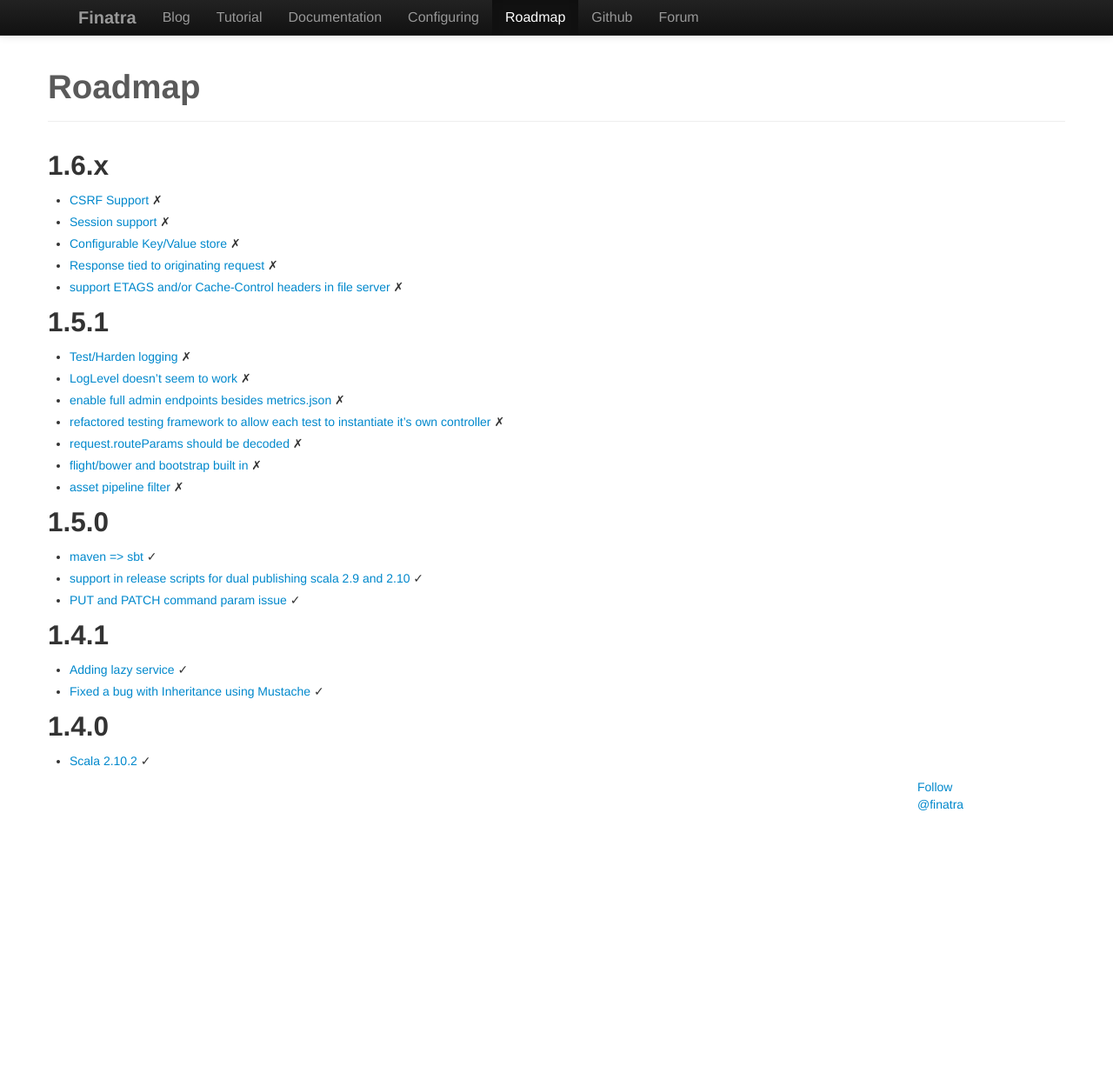
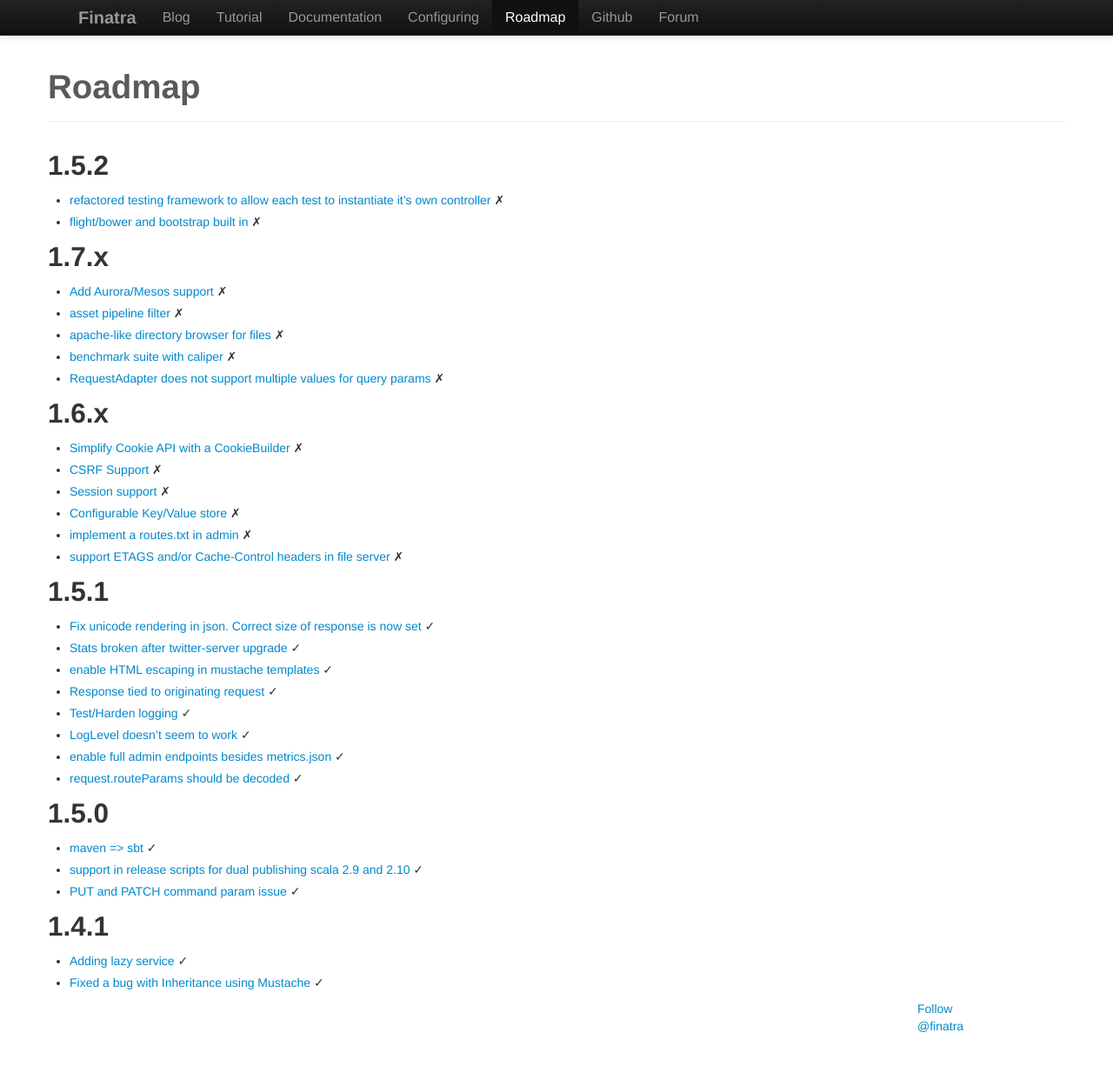
Before and after one commit to capotej/finatra-site, a Jekyll site: the page built from roadmap.md, in a window 1280 px wide and 1240 px high. Shown: the top 1226 px of the window at 87% size. Built offline with Jekyll 4.4.1, drawn with Linux system fonts in a browser that asks for light colours; nearby versions of some CDN libraries; Markdown is read by kramdown in place of the engine named in the settings; comment, search, counter and statistics services are not loaded.

```diff
--- a/roadmap.md
+++ b/roadmap.md
@@ -5,23 +5,38 @@ layout: finatra
 <div class="page-header">
 <h1>Roadmap</h1>
 </div>
+## 1.5.2
+
+  * [refactored testing framework to allow each test to instantiate it's own controller](https://github.com/twitter/finatra/pull/70) ✗
+  * [flight/bower and bootstrap built in](https://github.com/twitter/finatra/issues/63) ✗
+
+## 1.7.x
+
+  * [Add Aurora/Mesos support](https://github.com/twitter/finatra/issues/94) ✗
+  * [asset pipeline filter](https://github.com/twitter/finatra/issues/62) ✗
+  * [apache-like directory browser for files](https://github.com/twitter/finatra/issues/54) ✗
+  * [benchmark suite with caliper](https://github.com/twitter/finatra/issues/45) ✗
+  * [RequestAdapter does not support multiple values for query params](https://github.com/twitter/finatra/issues/22) ✗
+
 ## 1.6.x
 
+  * [Simplify Cookie API with a CookieBuilder](https://github.com/twitter/finatra/issues/93) ✗
   * [CSRF Support](https://github.com/twitter/finatra/issues/89) ✗
   * [Session support](https://github.com/twitter/finatra/issues/88) ✗
   * [Configurable Key/Value store](https://github.com/twitter/finatra/issues/87) ✗
-  * [Response tied to originating request](https://github.com/twitter/finatra/issues/86) ✗
+  * [implement a routes.txt in admin](https://github.com/twitter/finatra/issues/80) ✗
   * [support ETAGS and/or Cache-Control headers in file server](https://github.com/twitter/finatra/issues/73) ✗
 
 ## 1.5.1
 
-  * [Test/Harden logging](https://github.com/twitter/finatra/issues/84) ✗
-  * [LogLevel doesn't seem to work](https://github.com/twitter/finatra/issues/83) ✗
-  * [enable full admin endpoints besides metrics.json](https://github.com/twitter/finatra/issues/74) ✗
-  * [refactored testing framework to allow each test to instantiate it's own controller](https://github.com/twitter/finatra/pull/70) ✗
-  * [request.routeParams should be decoded](https://github.com/twitter/finatra/issues/68) ✗
-  * [flight/bower and bootstrap built in](https://github.com/twitter/finatra/issues/63) ✗
-  * [asset pipeline filter](https://github.com/twitter/finatra/issues/62) ✗
+  * [Fix unicode rendering in json. Correct size of response is now set](https://github.com/twitter/finatra/pull/97) ✓
+  * [Stats broken after twitter-server upgrade](https://github.com/twitter/finatra/issues/95) ✓
+  * [enable HTML escaping in mustache templates](https://github.com/twitter/finatra/pull/92) ✓
+  * [Response tied to originating request](https://github.com/twitter/finatra/issues/86) ✓
+  * [Test/Harden logging](https://github.com/twitter/finatra/issues/84) ✓
+  * [LogLevel doesn't seem to work](https://github.com/twitter/finatra/issues/83) ✓
+  * [enable full admin endpoints besides metrics.json](https://github.com/twitter/finatra/issues/74) ✓
+  * [request.routeParams should be decoded](https://github.com/twitter/finatra/issues/68) ✓
 
 ## 1.5.0
 
@@ -33,7 +48,3 @@ layout: finatra
 
   * [Adding lazy service](https://github.com/twitter/finatra/pull/67) ✓
   * [Fixed a bug with Inheritance using Mustache](https://github.com/twitter/finatra/pull/64) ✓
-
-## 1.4.0
-
-  * [Scala 2.10.2](https://github.com/twitter/finatra/pull/52) ✓
```
Also changed, not shown: _layouts/post.html (+11 -5 lines), blog/index.html (+12 -5 lines), 5 other files.
